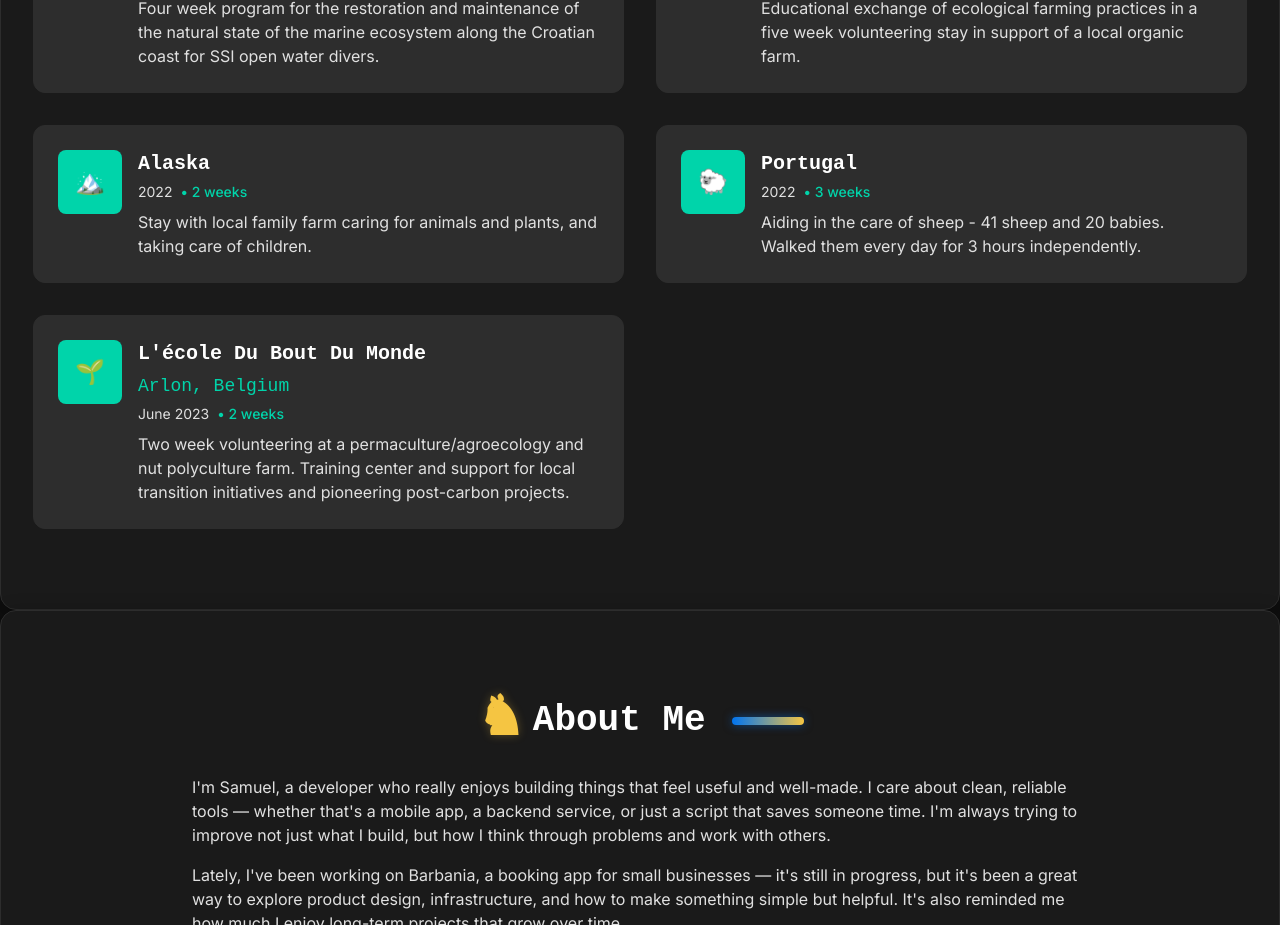
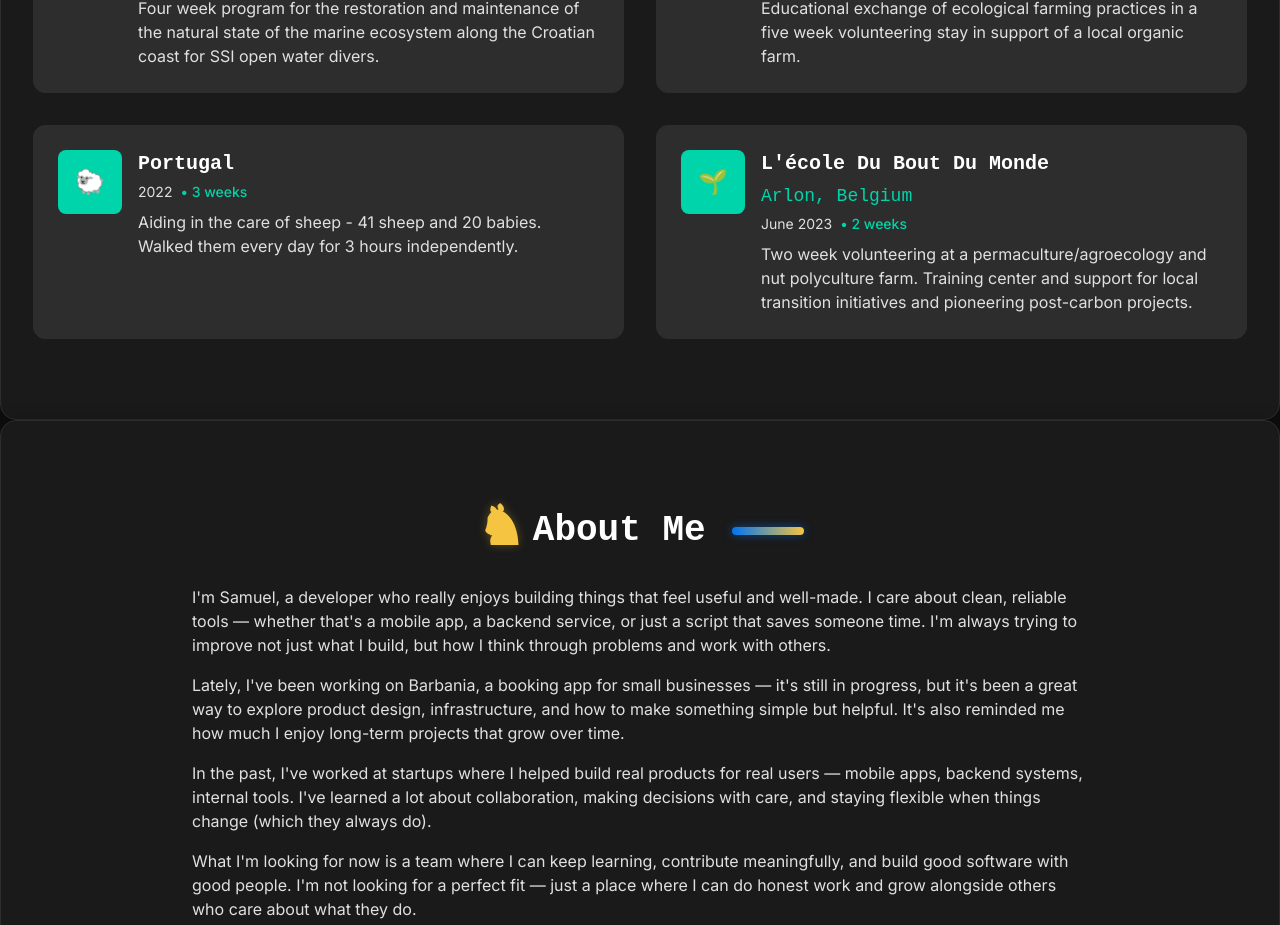
Before and after one commit to samuel-langarica/portfolio-landing, a Next.js app: page / in a window 1280 px wide. Shown: the part 2520-3445 px from the top of the page. Built offline with nearby package versions, Linux system fonts and the light colour scheme.

Commit message:
Remove Alaska volunteer

```diff
--- a/src/app/page.tsx
+++ b/src/app/page.tsx
@@ -428,14 +428,6 @@ function VolunteerSection() {
     },
     {
       id: 3,
-      location: "Alaska",
-      period: "2022",
-      duration: "2 weeks",
-      description: "Stay with local family farm caring for animals and plants, and taking care of children.",
-      logo: "🏔️"
-    },
-    {
-      id: 4,
       location: "Portugal",
       period: "2022",
       duration: "3 weeks",
@@ -443,7 +435,7 @@ function VolunteerSection() {
       logo: "🐑"
     },
     {
-      id: 5,
+      id: 4,
       organization: "L'école Du Bout Du Monde",
       location: "Arlon, Belgium",
       period: "June 2023",
```
